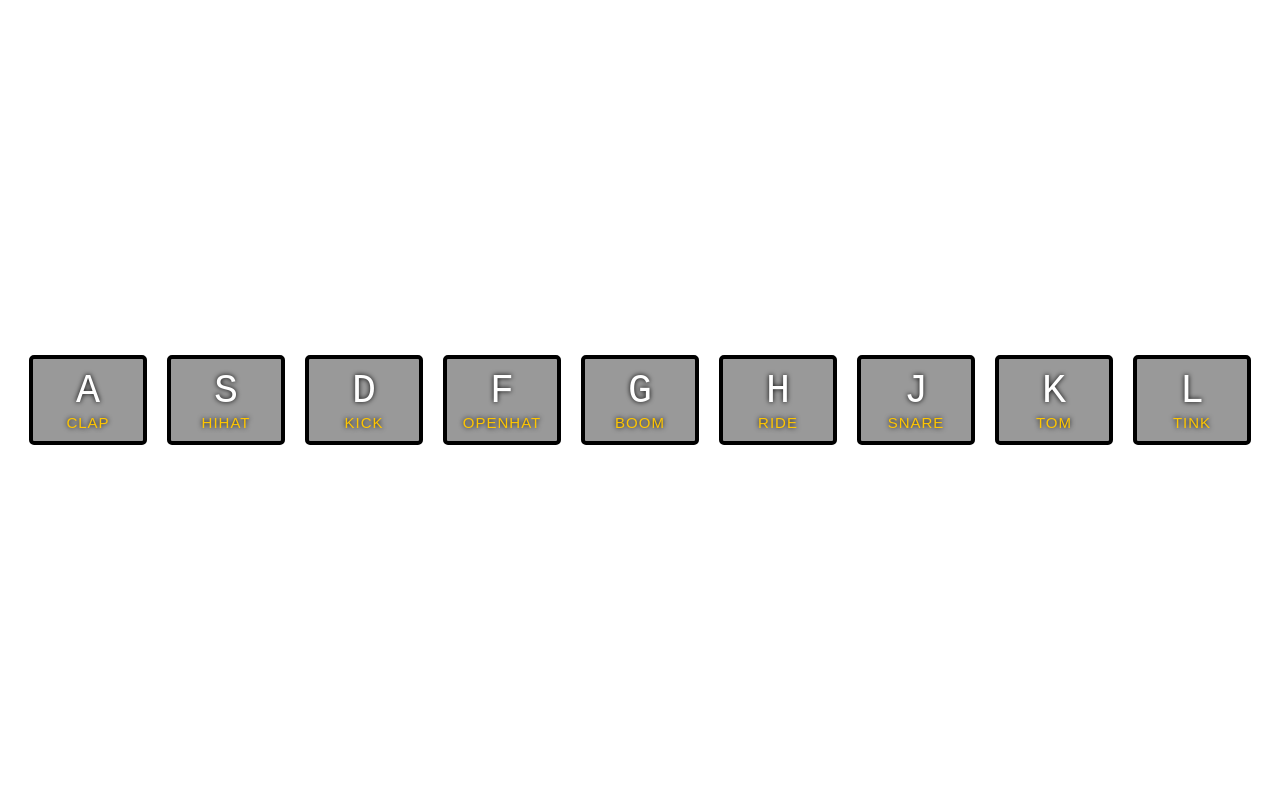
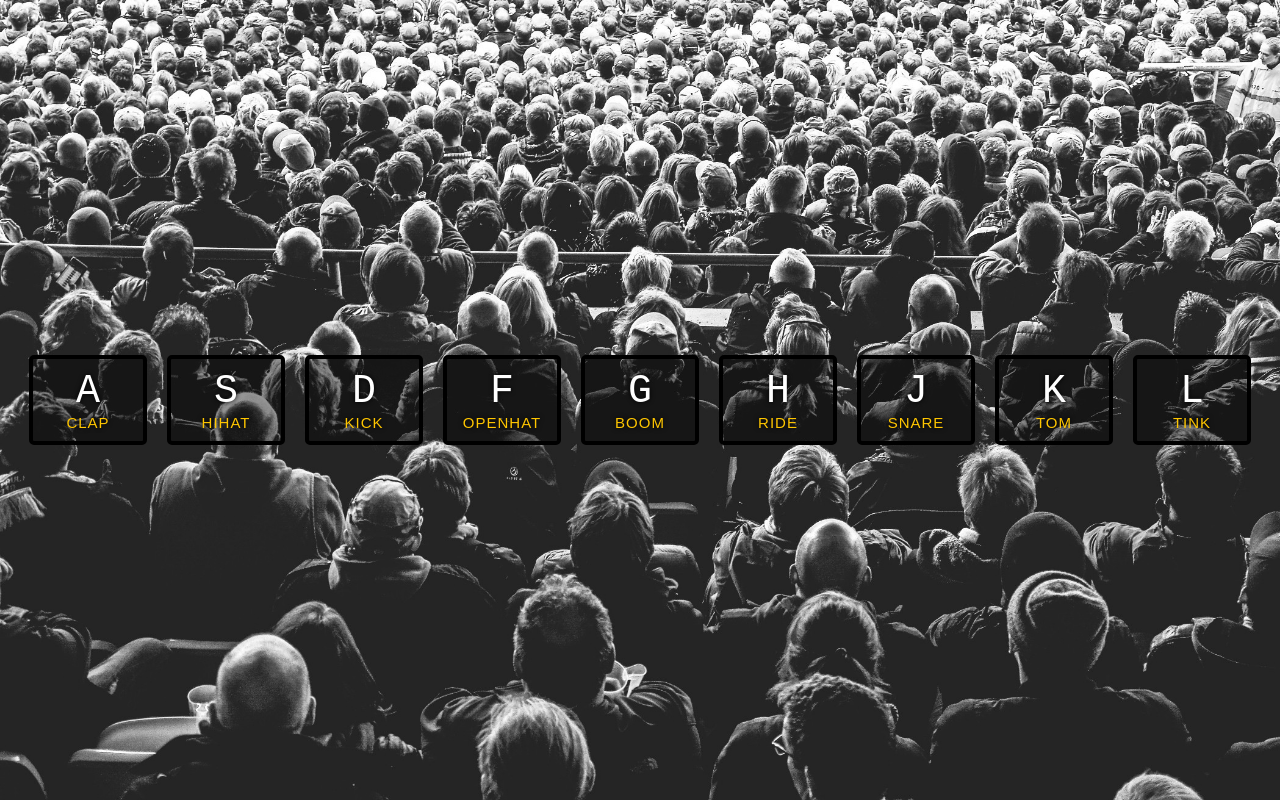
Before and after one commit to jaycen9887/JS_Drum_Kit_Final, a plain HTML site: page index.html in a window 1280 px wide. Drawn offline with Linux system fonts and the light colour scheme; the site is published under a folder, as on GitHub Pages, so addresses that start at the root find nothing.

Commit message:
Change links for background and CSS

```diff
--- a/css/style.css
+++ b/css/style.css
@@ -2,7 +2,7 @@
 
 html {
     font-size: 10px;
-    background: url(/images/background.jpg) bottom center;
+    background: url(../images/background.jpg) bottom center;
     background-size: cover;
 }
 
```
